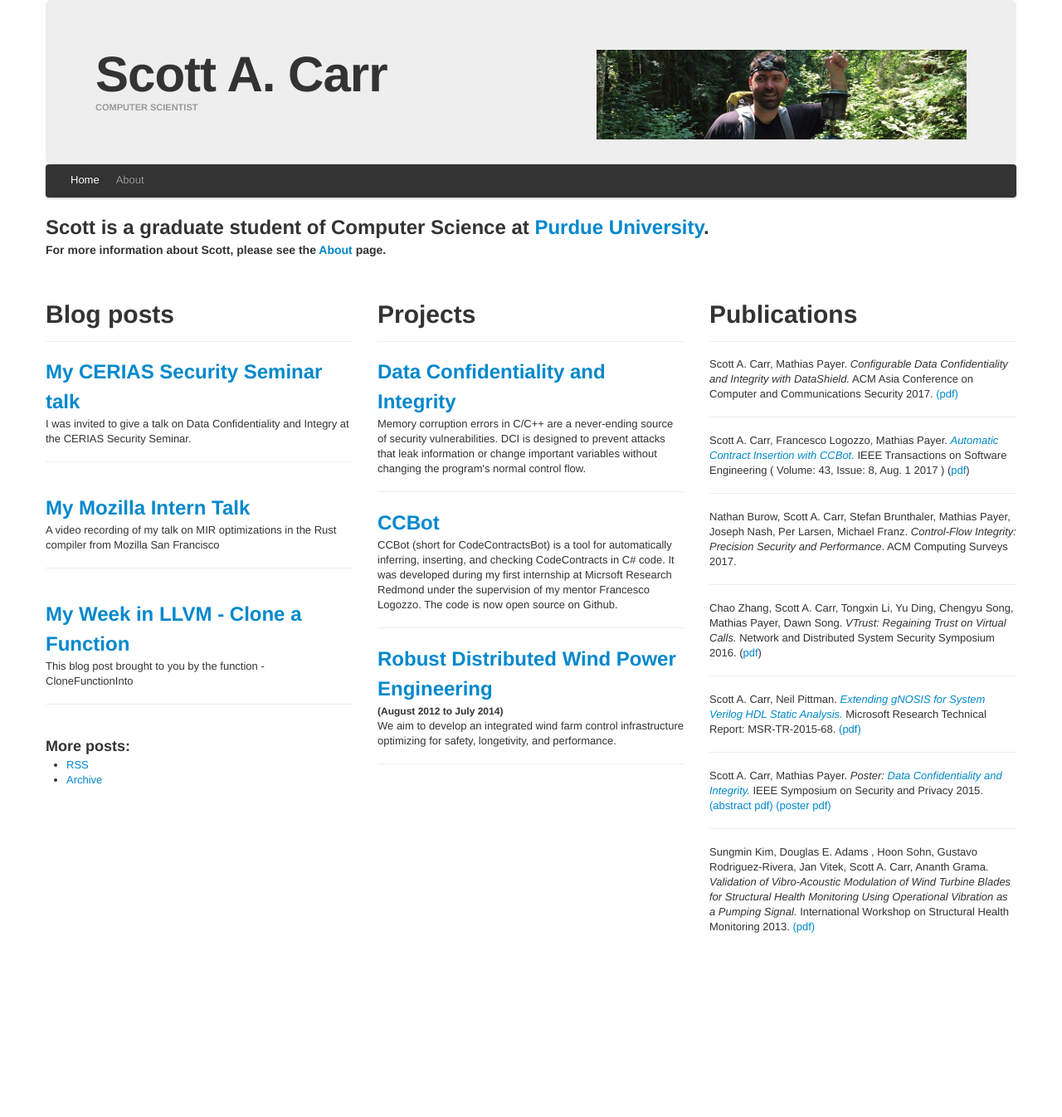
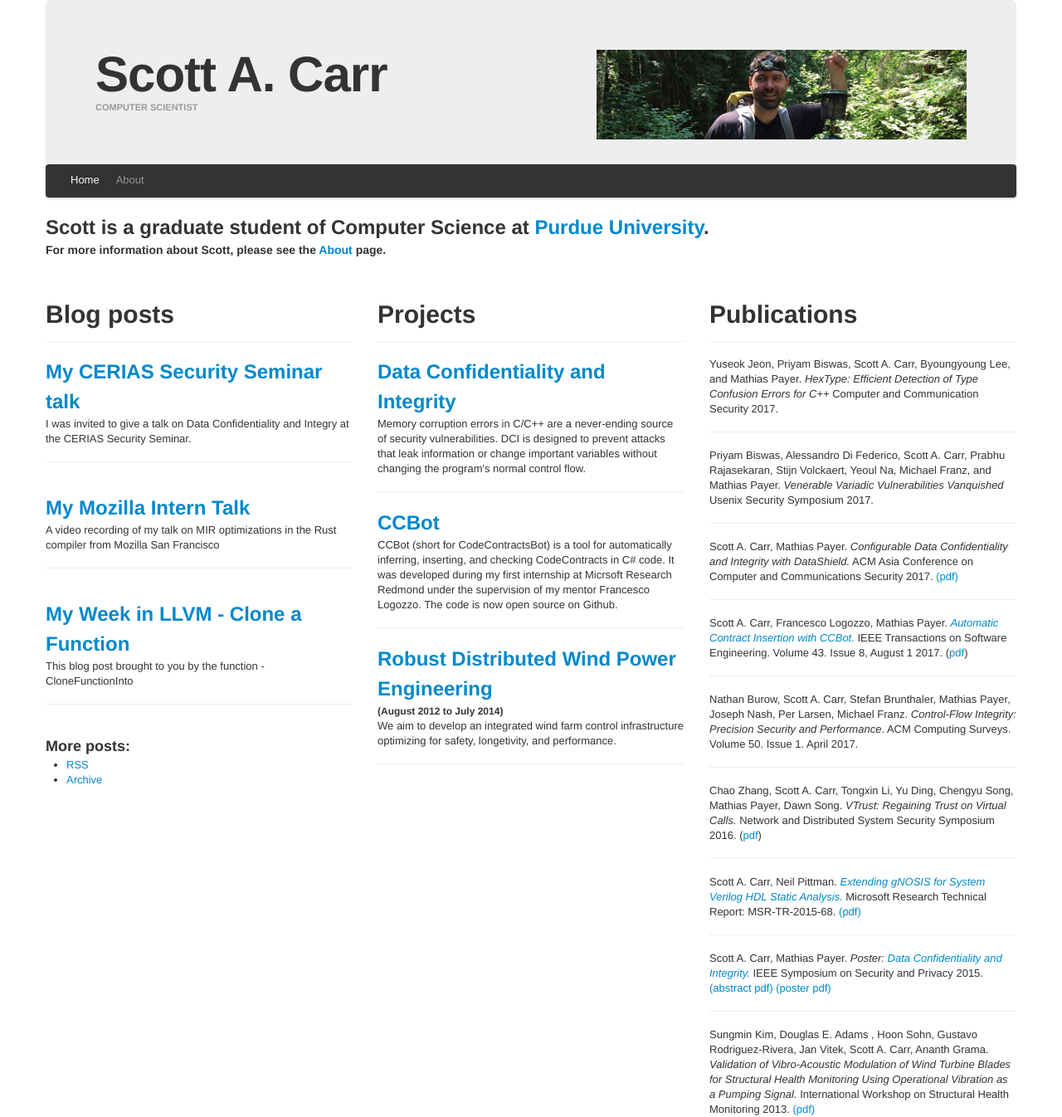
Before and after one commit to scottcarr/scottcarr.github.com, a Jekyll site: the page built from index.html, in a window 1280 px wide. Shown: the whole page at 83% size. Built offline with Jekyll 4.4.1, drawn with Linux system fonts in a browser that asks for light colours; before the commit the page ends 1126 px from its top, so only the background shows below that.

Commit message:
update pubs

```diff
--- a/index.html
+++ b/index.html
@@ -71,18 +71,26 @@ title_element: h1
       <div class="page-header">
         <h1>Publications</h1>
       </div>
+		Yuseok Jeon, Priyam Biswas, Scott A. Carr, Byoungyoung Lee, and Mathias Payer.
+        	<i>HexType: Efficient Detection of Type Confusion Errors for C++</i>
+		Computer and Communication Security 2017.
+      <hr>
+		Priyam Biswas, Alessandro Di Federico, Scott A. Carr, Prabhu Rajasekaran, Stijn Volckaert, Yeoul Na, Michael Franz, and Mathias Payer.
+		<i>Venerable Variadic Vulnerabilities Vanquished</i>
+		Usenix Security Symposium 2017.
+      <hr>
 	      Scott A. Carr, Mathias Payer.
 	      <i>Configurable Data Confidentiality and Integrity with DataShield.</i>
 	      ACM Asia Conference on Computer and Communications Security 2017. <a href="/images/ds.pdf">(pdf)</a>
       <hr>
 	      Scott A. Carr, Francesco Logozzo, Mathias Payer.
 	      <i><a href="http://ieeexplore.ieee.org/document/7736073/">Automatic Contract Insertion with CCBot.</a></i>
-	      IEEE Transactions on Software Engineering ( Volume: 43, Issue: 8, Aug. 1 2017 )
+	      IEEE Transactions on Software Engineering. Volume 43. Issue 8, August 1 2017.
 	      (<a href="images/ccbot.pdf">pdf</a>)
       <hr>
 	      Nathan Burow, Scott A. Carr, Stefan Brunthaler, Mathias Payer, Joseph Nash, Per Larsen, Michael Franz.
 	      <i>Control-Flow Integrity: Precision Security and Performance</i>.
-	      ACM Computing Surveys 2017.
+	      ACM Computing Surveys. Volume 50. Issue 1. April 2017.
       <hr>
 	      Chao Zhang, Scott A. Carr, Tongxin Li, Yu Ding, Chengyu Song, Mathias Payer, Dawn Song.
 	      <i>VTrust: Regaining Trust on Virtual Calls.</i>
```
